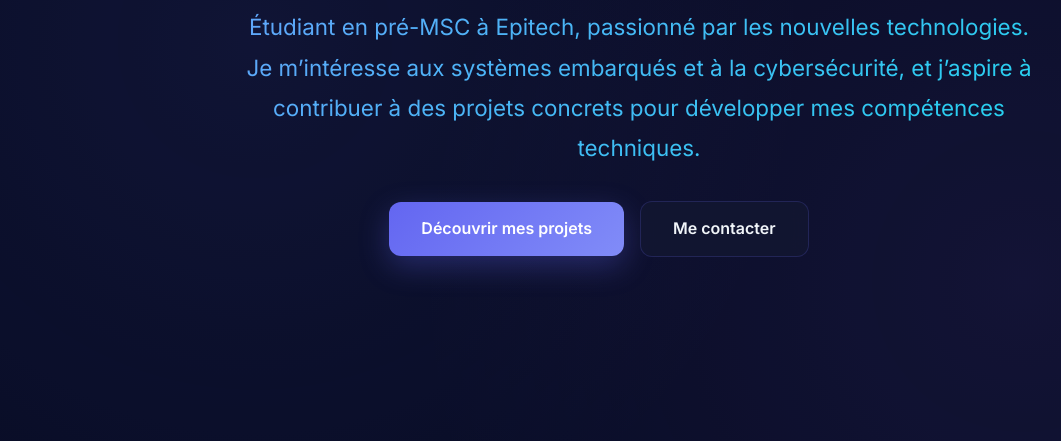
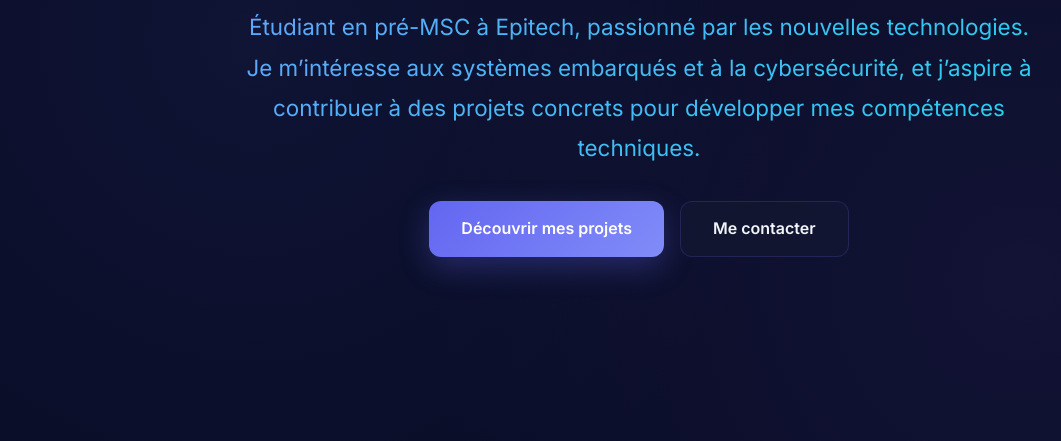
Before and after one commit to gossetadrienpro-arch/Portfolio, a plain HTML site: page index.html in a window 1280 px wide. Shown: the part 359-800 px from the top of the page, without its empty margins (1-1062 px from the left). Drawn offline with Linux system fonts and the light colour scheme.

Commit message:
Maj Portfolio

```diff
--- a/style/style.css
+++ b/style/style.css
@@ -171,14 +171,11 @@ nav {
 }
 
 .hero-cta {
-    display: flex;
-    justify-content: center;   /* centre horizontalement */
-    align-items: center;        /* aligne verticalement */
-    gap: 1rem;                  /* espace entre les boutons */
-    margin-top: 1.5rem;         /* ajuste l’espace au-dessus */
-    transform: translateX(-40px); /* décale vers la gauche */
+    display: inline-flex;
+    gap: 1rem;
+    flex-wrap: wrap;
+    justify-content: center;
 }
-
 
 .btn {
     padding: 0.9rem 2rem;
```
